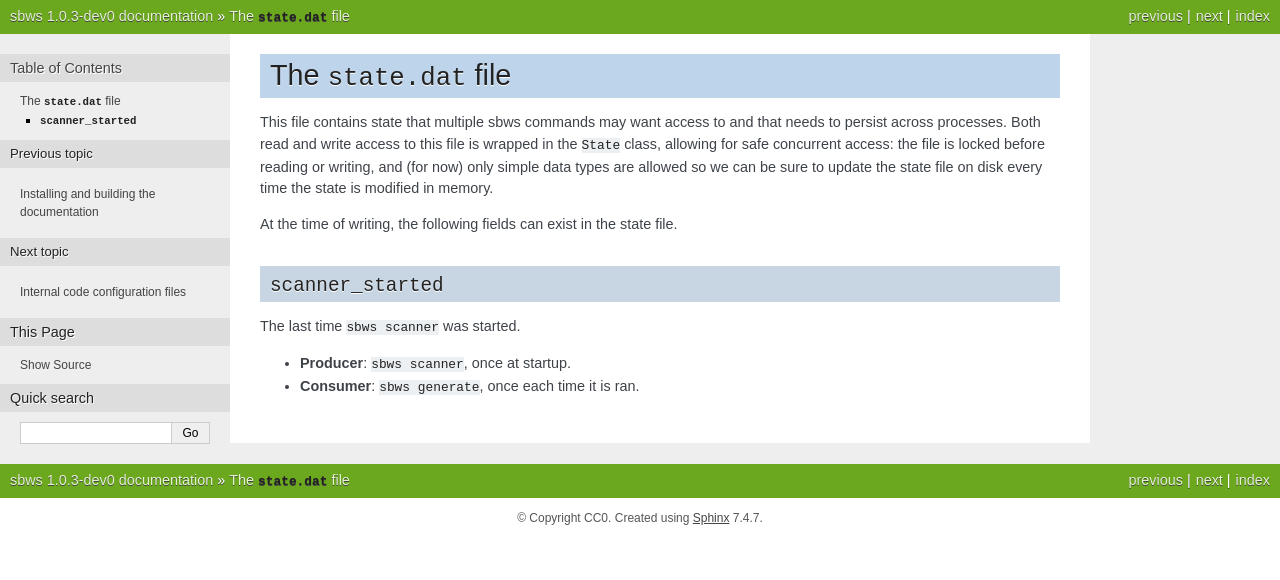
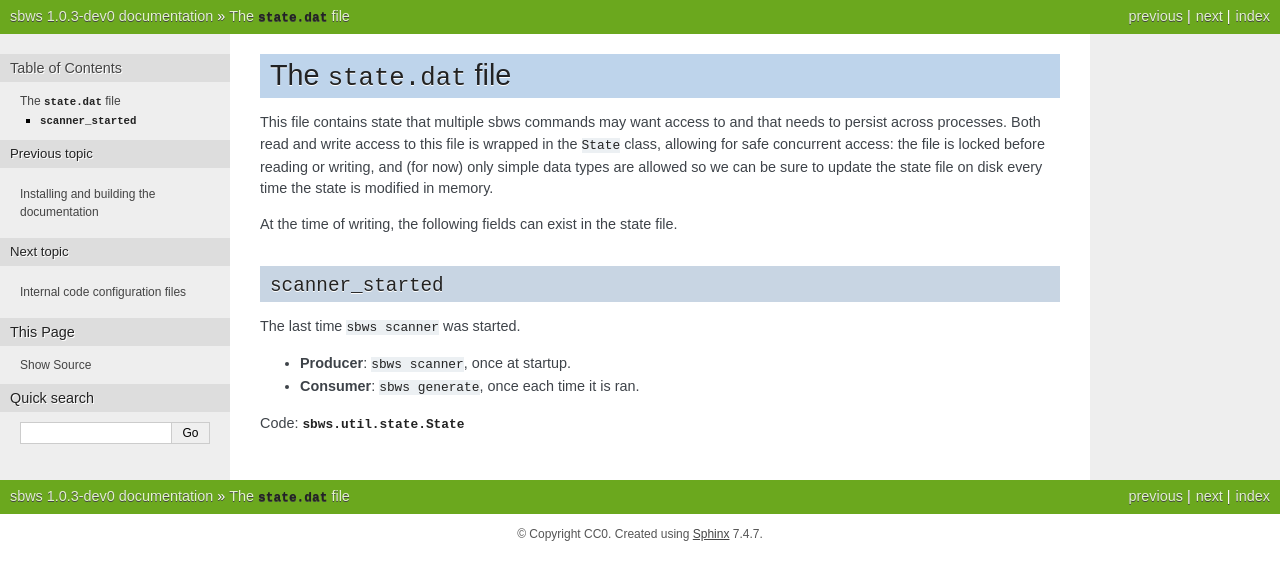
Before and after one commit to torproject/sbws, a Sphinx documentation site: the page built from docs/source/state.rst, in a window 1280 px wide. Shown: the top 580 px of the page. Built offline with Sphinx 7.4.7, drawn with Linux system fonts in a browser that asks for light colours; formulas are drawn with MathJax 3; pages that are not in the unit, such as notebooks, are missing from menus.

Commit message:
docs: add link to State class

```diff
--- a/docs/source/state.rst
+++ b/docs/source/state.rst
@@ -18,3 +18,5 @@ The last time ``sbws scanner`` was started.
 - **Producer**: ``sbws scanner``, once at startup.
 
 - **Consumer**: ``sbws generate``, once each time it is ran.
+
+Code: :class:`sbws.util.state.State`
```
